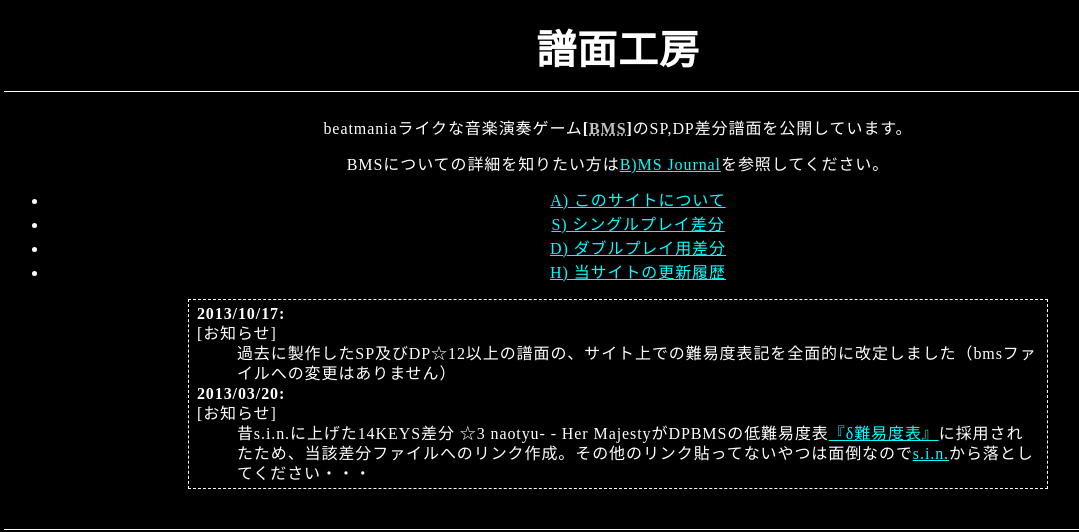
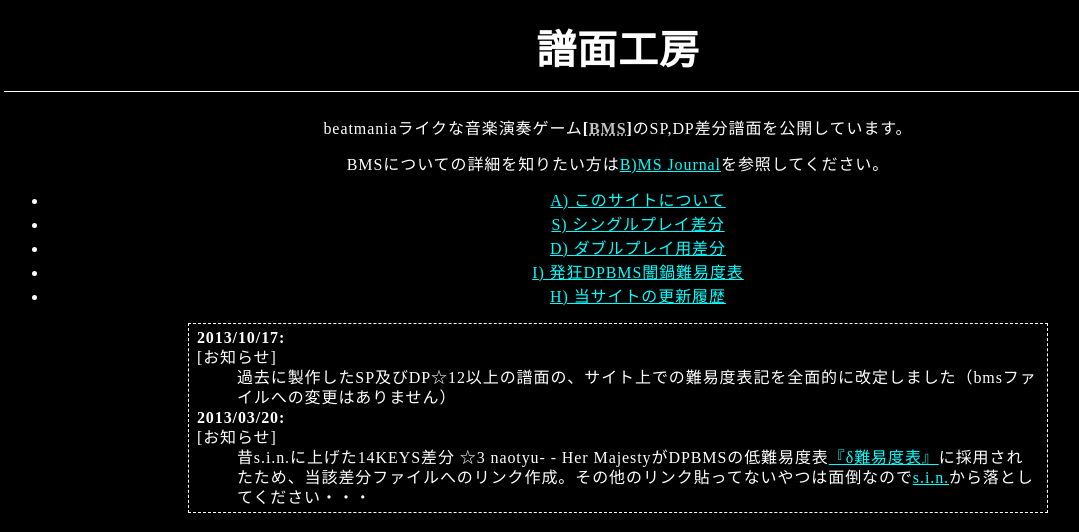
Before and after one commit to kenpel/objeCraft, a plain HTML site: page index.html in a window 1280 px wide. Shown: the top 532 px of the page, without its empty margins (22-1101 px from the left). Drawn offline with Linux system fonts and the light colour scheme.

Commit message:
Update index.html

```diff
--- a/index.html
+++ b/index.html
@@ -25,6 +25,7 @@
 	<li><a accesskey="a" title="このサイトについて" href="about.html">A) このサイトについて</a>
 	<li><a accesskey="s" title="シングルプレイ差分" href="sabunsp.html">S) シングルプレイ差分</a>
 	<li><a accesskey="d" title="ダブルプレイ差分" href="sabundp.html">D) ダブルプレイ用差分</a>
+	<li><a accesskey="i" title="発狂DPBMS闇鍋難易度表" href="table14">I) 発狂DPBMS闇鍋難易度表</a>
 	<li><a accesskey="h" title="更新履歴" href="history.html">H) 当サイトの更新履歴</a>
 </ul>
 
```
